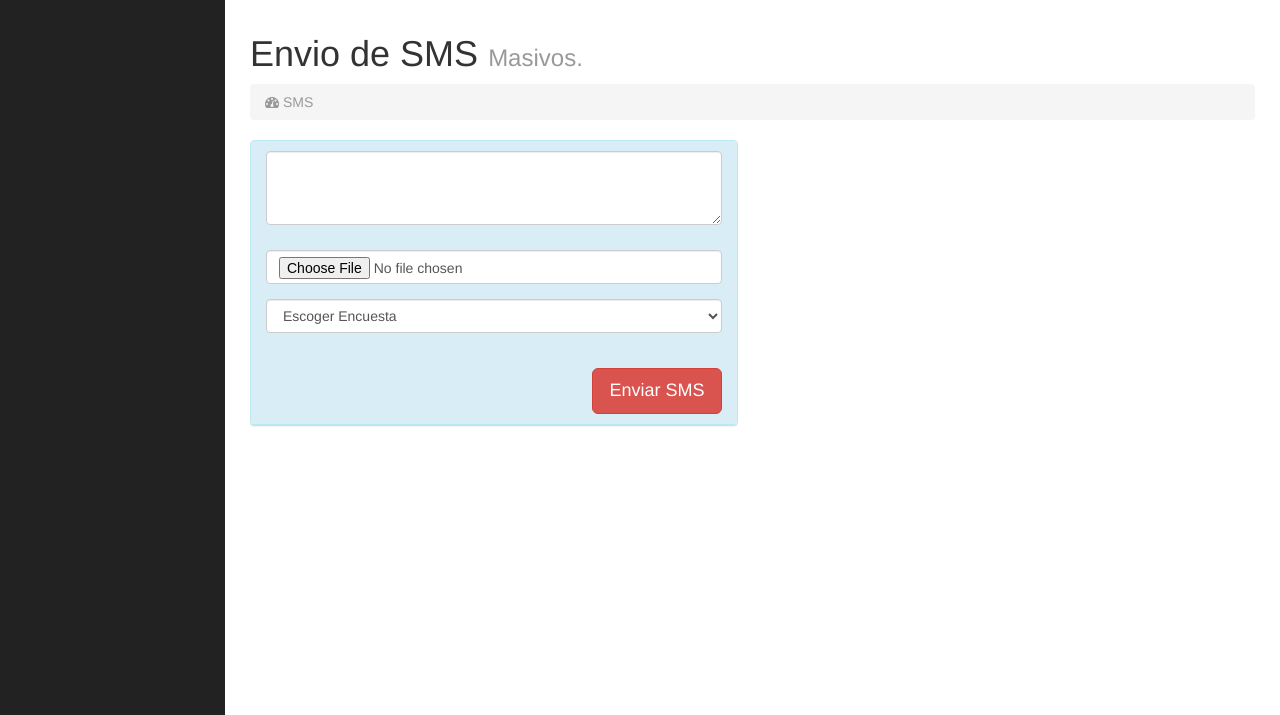
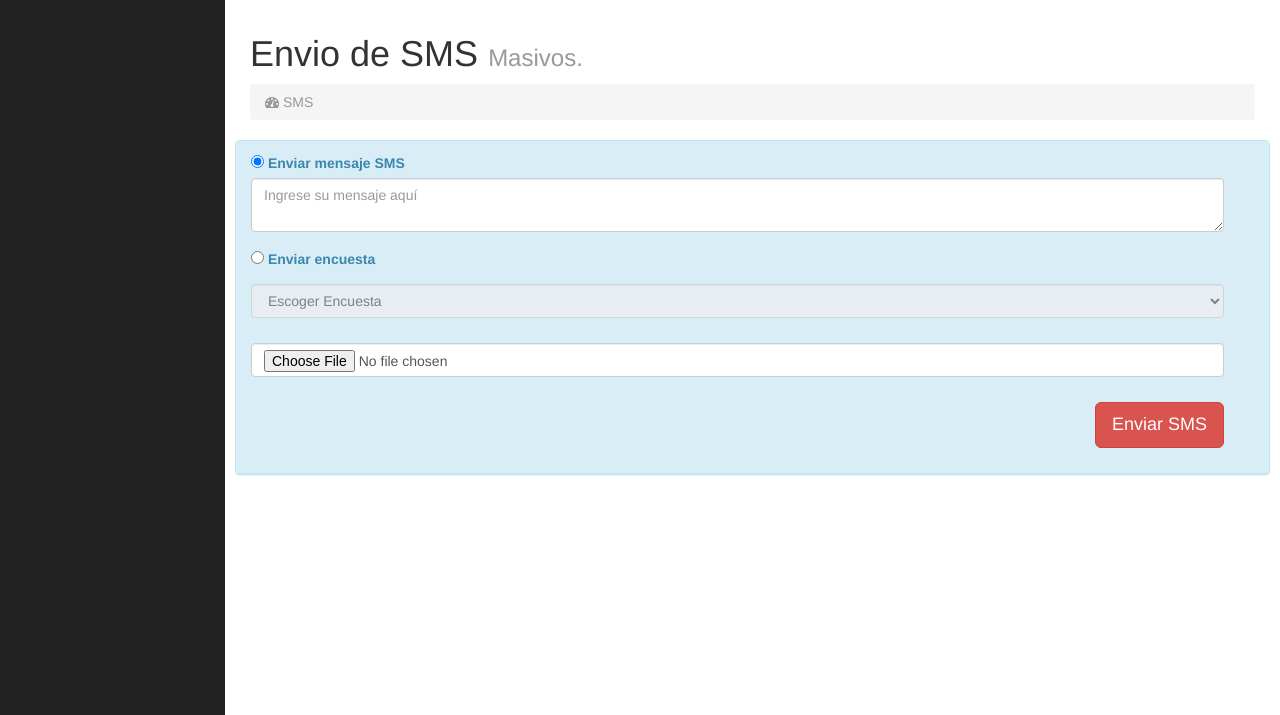
Before and after one commit to pandres95/movile, a PHP site: the page made by views/enviosms.php in a window 1280 px wide. Shown: the part 51-766 px from the top of the page. Run offline with PHP 8.4, Linux system fonts and the light colour scheme; the template is opened without the code that fills it, so the values that code supplies are empty; some libraries are stand-ins or nearby versions.

Commit message:
Modifying enviosms HTML view

```diff
--- a/controllers/controller.inicio.php
+++ b/controllers/controller.inicio.php
@@ -44,6 +44,7 @@ class inicio extends Controller{
             }
             $municipios = json_decode(Controller::getModel('municipios')->getMunicipiosJSON());
             $sms_enviados_mun = array();
+            if(!isset($municipios->error)){
                 foreach($municipios->municipios as $key => $value){
                     $c_sms_enviados = json_decode(Controller::getModel('info')->smsEnviadosPorMunicipio($value->codigo));
                     if(!isset($c_sms_enviados->error))
@@ -54,6 +55,7 @@ class inicio extends Controller{
                                                         "latitud" => $value->latitud,
                                                         "cuenta" => (int) $c_sms_enviados[0]->cuenta
                                                        );
+                        }
                     }
                 }
             }
--- a/views/enviosms.php
+++ b/views/enviosms.php
@@ -4,36 +4,105 @@
         <div class="col-lg-12">
             <h1>Envio de SMS <small>Masivos.</small></h1>
             <ol class="breadcrumb">
-              <li class="active"><i class="fa fa-dashboard"></i> SMS</li>
+                <li class="active">
+                    <i class="fa fa-dashboard"></i>
+                    SMS
+                </li>
             </ol>
         </div>
     </div><!-- /.row -->
 
     <div class="row">
-       <form enctype="multipart/form-data" name="smsform">
-          <div class="col-lg-6">
-            <div class="panel panel-info">
+
+        <form enctype="multipart/form-data" name="smsform" role="form" class="form-horizontal panel panel-info">
+
             <div class="panel-heading">
-                <div class="row">
-                  <div class="col-xs-12 form-group" style="height:74px;">
-                    <textarea class="col-xs-6 form-control sms" name="sms" style="height:74px;"></textarea>
+                <div class="form-group col-xs-12">
+                    <label for="sms" >
+                        <input type="radio" name="send_choice" id="choose1" value="sms" checked> Enviar mensaje SMS
+                    </label>
+                    <textarea class="form-control sms" name="sms" placeholder="Ingrese su mensaje aquí"></textarea>
                 </div>
-                  <div class="col-xs-12 form-group" style="height:34px;">
-                    <input type="file" name="archivoPlano" class="col-xs-6 form-control" style="margin-top: 10px;">
-                  </div>
-                  <div class="col-xs-12 form-group" style="height:34px;">
-                    <select class="col-xs-6 form-control" style="margin-top: 10px;">
-                       <option seletected=selected>Escoger Encuesta</option>
+                <div class="col-xs-12 form-group">
+                    <label for="sms" >
+                        <input type="radio" name="send_choice" id="choose1" value="sms" > Enviar encuesta
+                    </label>
+                    <select class="form-control" style="margin-top: 10px;" disabled>
+                        <option disabled selected>Escoger Encuesta</option>
+                        <option disabled>-------------------------------</option>
                     </select>
                 </div>
                 <div class="col-xs-12 form-group">
-                  <br>
-                    <p><button class="btn btn-danger btn-lg enviosms pull-right" style="margin-top: 10px;">Enviar SMS</button></p>
+                    <input type="file" name="archivoPlano" class="col-xs-6 form-control" style="margin-top: 10px;">
+                </div>
+                <div class="col-xs-12 form-group">
+                    <p>
+                        <button class="btn btn-danger btn-lg enviosms pull-right" style="margin-top: 10px;">
+                            Enviar SMS
+                        </button>
+                    </p>
                 </div>
             </div>
+
+        </form>
+
     </div>
-            </div>
-          </div>
-        </form>
-      </div>
+
 </div><!-- /#page-wrapper -->
+
+
+<script>
+
+    $(function() {
+
+        $('.enviosms').on('click', function(){
+
+            var $data = new FormData($('form[name=smsform]')[0]);
+            $data.append('text',$('.sms').val());
+
+            console.log($data);
+
+            var btn = $(this);
+            btn.attr('disabled','disabled');
+
+            function showMessage(message){
+                $(".messages").html("").show();
+                $(".messages").html(message);
+            }
+
+            $.ajax({
+                url: '/movile/enviosms/enviarsms',
+                type: 'POST',
+                // Form data
+                //datos del formulario
+                data: $data,
+                //necesario para subir archivos via ajax
+                cache: false,
+                contentType: false,
+                processData: false,
+                //mientras enviamos el archivo
+                beforeSend: function(){
+                    message = $("<span class='before'>Iniciando la subida de números. Por favor espere...</span>");
+                    showMessage(message);
+                },
+                //una vez finalizado correctamente
+                success: function(data){
+                    var jres = JSON.parse(data);
+                    if(jres.status){
+                        console.log('Yeahhhh!!!');
+                        btn.removeAttr('disabled');
+                    }
+
+                },
+                //si ha ocurrido un error
+                error: function(){
+                    message = $("<span class='error'>Ha ocurrido un error.</span>");
+                    showMessage(message);
+                }
+            });
+
+        });
+
+    });
+
+</script>
--- a/views/head.php
+++ b/views/head.php
@@ -47,7 +47,7 @@
                     <span class="icon-bar"></span>
                     <span class="icon-bar"></span>
                 </button>
-                <a class="navbar-brand" href="<?php echo self::getURI(); ?>">Movile</a>
+                <a class="navbar-brand" href="<?php echo core::getURI(); ?>">Movile</a>
             </div>
 
             <!-- Collect the nav links, forms, and other content for toggling -->
@@ -56,7 +56,7 @@
                 <ul class="nav navbar-nav side-nav">
                     <?php foreach ($data['menu'] as $key => $value): ?>
                     <li>
-                        <a href="<?php echo self::getURI().'/'.$value['url']; ?>">
+                        <a href="<?php echo core::getURI().'/'.$value['url']; ?>">
                             <i class="fa fa-pencil-square-o"></i>
                             <?php echo $value['nombre']; ?>
                         </a>
@@ -114,7 +114,7 @@
                             </li>
                             <li class="divider"></li>
                             <li>
-                                <a href="<?php echo self::getURI(); ?>/login/logout">
+                                <a href="<?php echo core::getURI(); ?>/login/logout">
                                     <i class="fa fa-power-off"></i>
                                     Salir del sistema
                                 </a>
```
Also changed, not shown: controllers/controller.enviosms.php (+6 -6 lines), views/inicio.php (+2 -56 lines), views/formpull.php (indentation only). Lines whose indentation alone changed are shown as unchanged.
